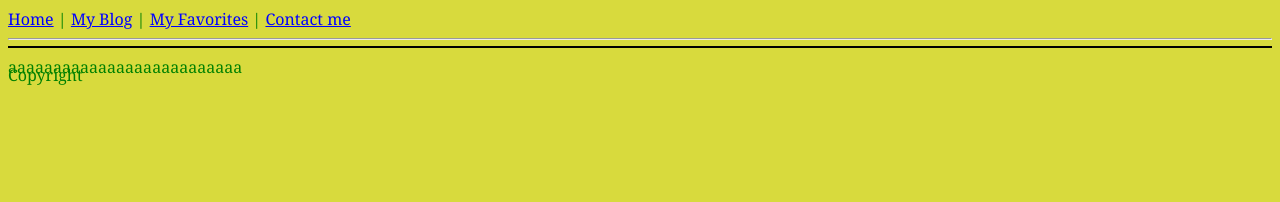
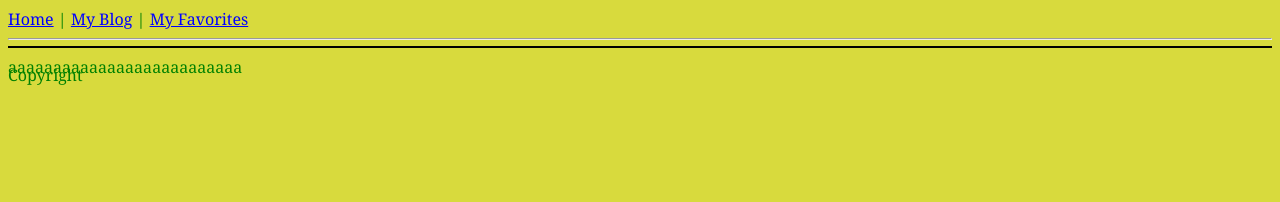
Before and after one commit to ZhangZhihuiAAA/MyWebSite, a Jekyll site: the page built from index.html, in a window 1280 px wide. Shown: the top 202 px of the page. Built offline with Jekyll 4.4.1, drawn with Linux system fonts in a browser that asks for light colours.

Commit message:
Update header.html

```diff
--- a/_includes/header.html
+++ b/_includes/header.html
@@ -1,4 +1,4 @@
 <div id="header">
-  <a href="index.html">Home</a> | <a href="blog.html">My Blog</a> | <a href="#">My Favorites</a> | <a href="#">Contact me</a>
+  <a href="index.html">Home</a> | <a href="http://zhangzhihuiaaa.blogspot.com">My Blog</a> | <a href="favorites.html">My Favorites</a>
   <hr size="2">
 </div>
```
